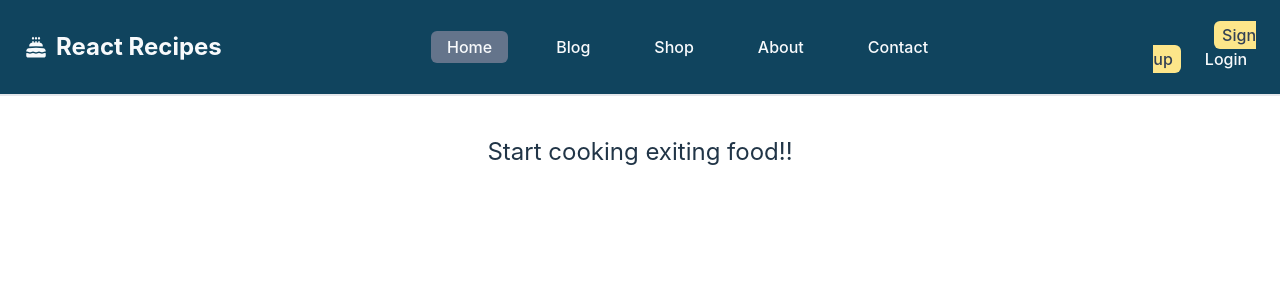
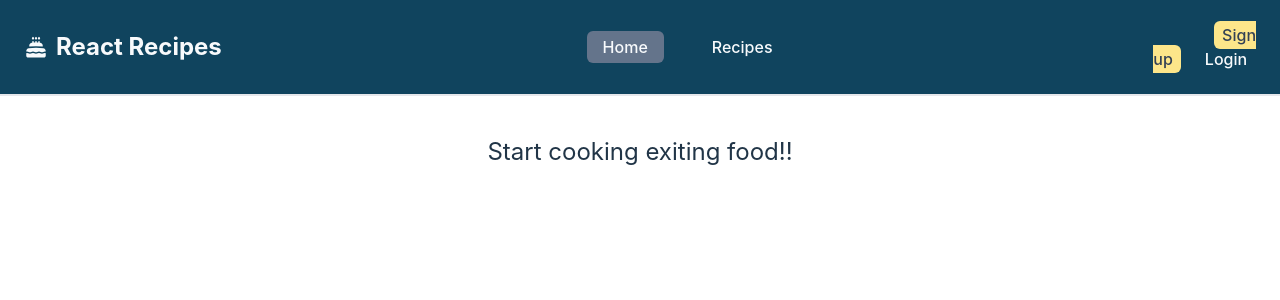
Before and after one commit to VishukumarU/Vite-React-Recipies, a React (Vite) app: page /home in a window 1280 px wide. Shown: the top 300 px of the page. Built offline with nearby package versions, Linux system fonts and the light colour scheme.

Commit message:
added route & layout component for recipes

```diff
--- a/src/App.jsx
+++ b/src/App.jsx
@@ -12,6 +12,7 @@ import { ToastContainer } from "react-toastify";
 import "react-toastify/dist/ReactToastify.css";
 import Register, { action as registerAction } from "./components/Auth/Register";
 import Login, { action as loginAction } from "./components/Auth/Login";
+import RecipesLayout from "./components/Recipes/RecipesLayout";
 
 const router = createBrowserRouter([
   {
@@ -26,6 +27,10 @@ const router = createBrowserRouter([
         index: true,
         path: "home",
         element: <Home />,
+      },
+      {
+        path: "recipes",
+        element: <RecipesLayout />,
       },
       {
         path: "auth",
--- a/src/components/Header/Header.jsx
+++ b/src/components/Header/Header.jsx
@@ -155,45 +155,9 @@ const Header = () => {
                   : "hover:text-slate-600"
               }`
             }
-            to="blog"
+            to="recipes"
           >
-            Blog
-          </NavLink>
-          <NavLink
-            className={({ isActive }) =>
-              `${defaultHeaderLinkClasses} ${
-                isActive
-                  ? "hover:text-slate-600 bg-slate-500"
-                  : "hover:text-slate-600"
-              }`
-            }
-            to="shop"
-          >
-            Shop
-          </NavLink>
-          <NavLink
-            className={({ isActive }) =>
-              `${defaultHeaderLinkClasses} ${
-                isActive
-                  ? "hover:text-slate-600 bg-slate-500"
-                  : "hover:text-slate-600"
-              }`
-            }
-            to="about"
-          >
-            About
-          </NavLink>
-          <NavLink
-            className={({ isActive }) =>
-              `${defaultHeaderLinkClasses} ${
-                isActive
-                  ? "hover:text-slate-600 bg-slate-500"
-                  : "hover:text-slate-600"
-              }`
-            }
-            to="contact"
-          >
-            Contact
+            Recipes
           </NavLink>
         </div>
       </div>
--- /dev/null
+++ b/src/components/Recipes/RecipesLayout.jsx
@@ -0,0 +1,5 @@
+const RecipesLayout = () => {
+  return <p>Lets show the recipes here</p>;
+};
+
+export default RecipesLayout;
```
